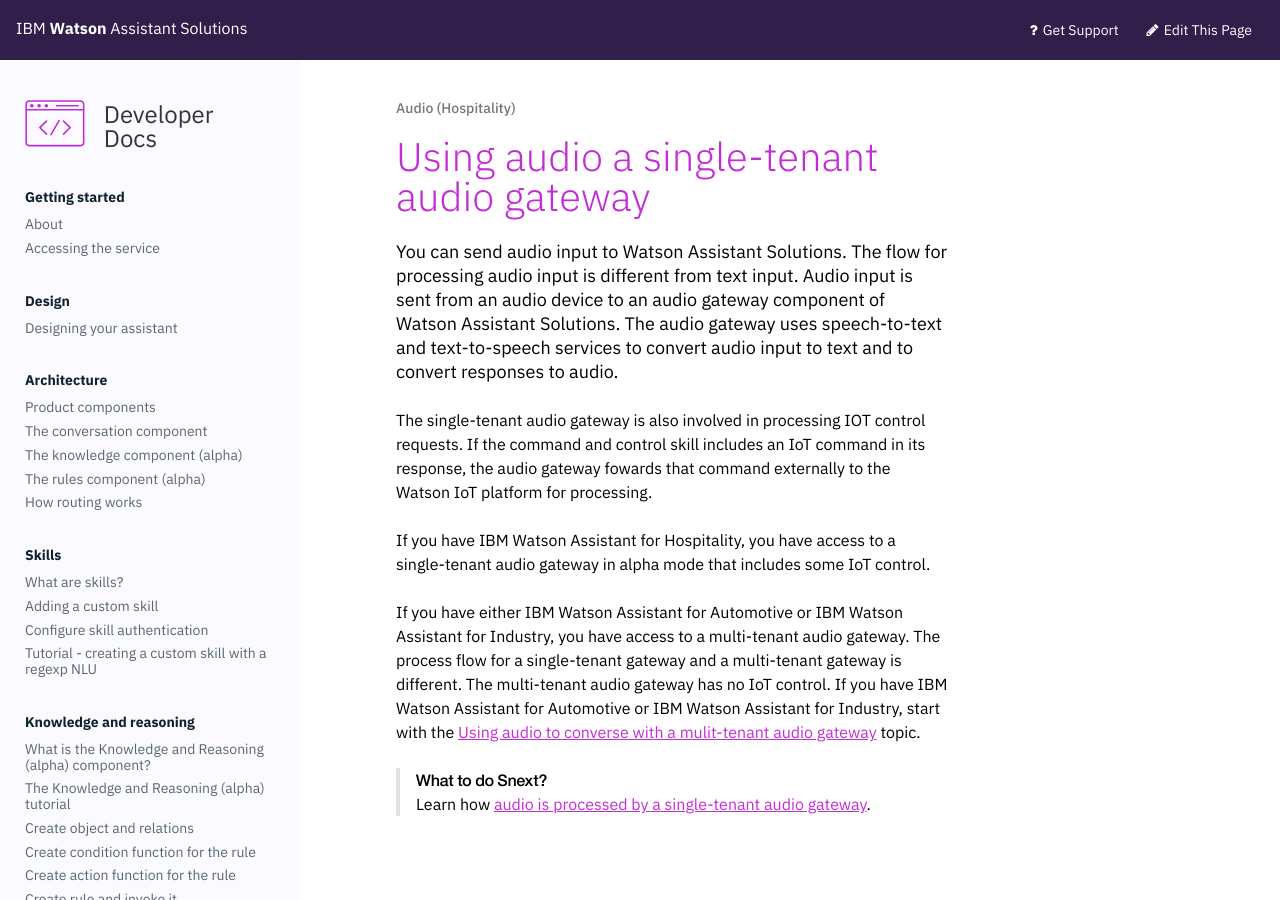
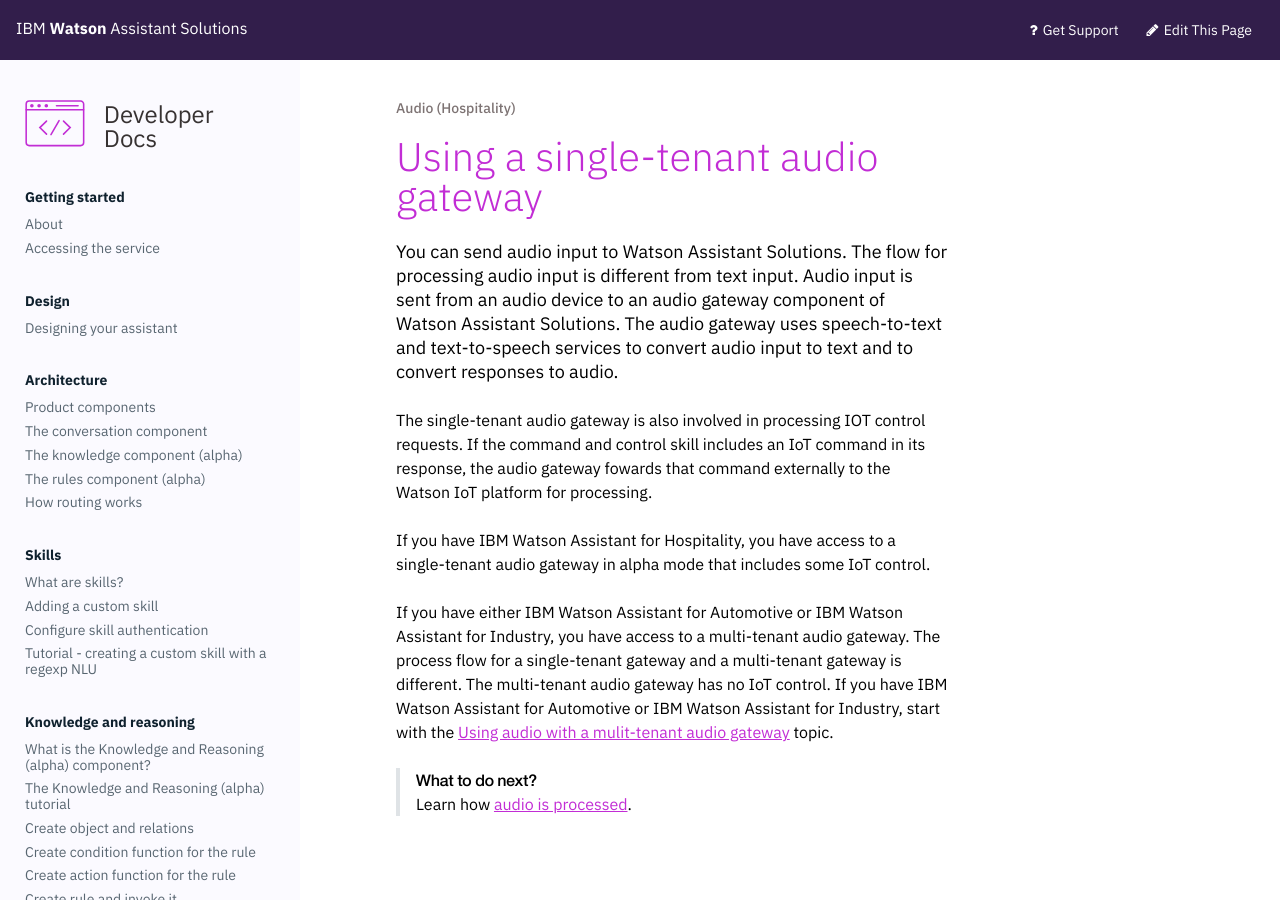
Before and after one commit to Watson-Personal-Assistant/developer, a Jekyll site: the page built from _content/audio_single/audio_support.md, in a window 1280 px wide. Built offline with Jekyll 4.4.1, drawn with Linux system fonts in a browser that asks for light colours.

Commit message:
Update audio_support.md
Formatting changes

```diff
--- a/_content/audio_single/audio_support.md
+++ b/_content/audio_single/audio_support.md
@@ -1,5 +1,5 @@
 ---
-title: Using audio a single-tenant audio gateway
+title: Using a single-tenant audio gateway
 weight: 5
 ---
 You can send audio input to Watson Assistant Solutions.  The flow for processing audio input is different from text input.  Audio input is sent from an audio device to an audio gateway component of Watson Assistant Solutions.  The audio gateway uses speech-to-text and text-to-speech services to convert audio input to text and to convert responses to audio.
@@ -8,7 +8,7 @@
 
 If you have IBM Watson Assistant for Hospitality, you have access to a single-tenant audio gateway in alpha mode that includes some IoT control.
 
-If you have either IBM Watson Assistant for Automotive or IBM Watson Assistant for Industry, you have access to a multi-tenant audio gateway. The process flow for a single-tenant gateway and a multi-tenant gateway is different. The multi-tenant audio gateway has no IoT control. If you have IBM Watson Assistant for Automotive or IBM Watson Assistant for Industry, start with the [Using audio to converse with a mulit-tenant audio gateway]({{site.baseurl}}/audio/audio_support/) topic.
+If you have either IBM Watson Assistant for Automotive or IBM Watson Assistant for Industry, you have access to a multi-tenant audio gateway. The process flow for a single-tenant gateway and a multi-tenant gateway is different. The multi-tenant audio gateway has no IoT control. If you have IBM Watson Assistant for Automotive or IBM Watson Assistant for Industry, start with the [Using audio with a mulit-tenant audio gateway]({{site.baseurl}}/audio/audio_support/) topic.
 
-> **What to do Snext?**<br/>
-Learn how [audio is processed by a single-tenant audio gateway]({{site.baseurl}}/audio_single/how_it_works_audio).
+> **What to do next?**<br/>
+Learn how [audio is processed]({{site.baseurl}}/audio_single/how_it_works_audio).
```
